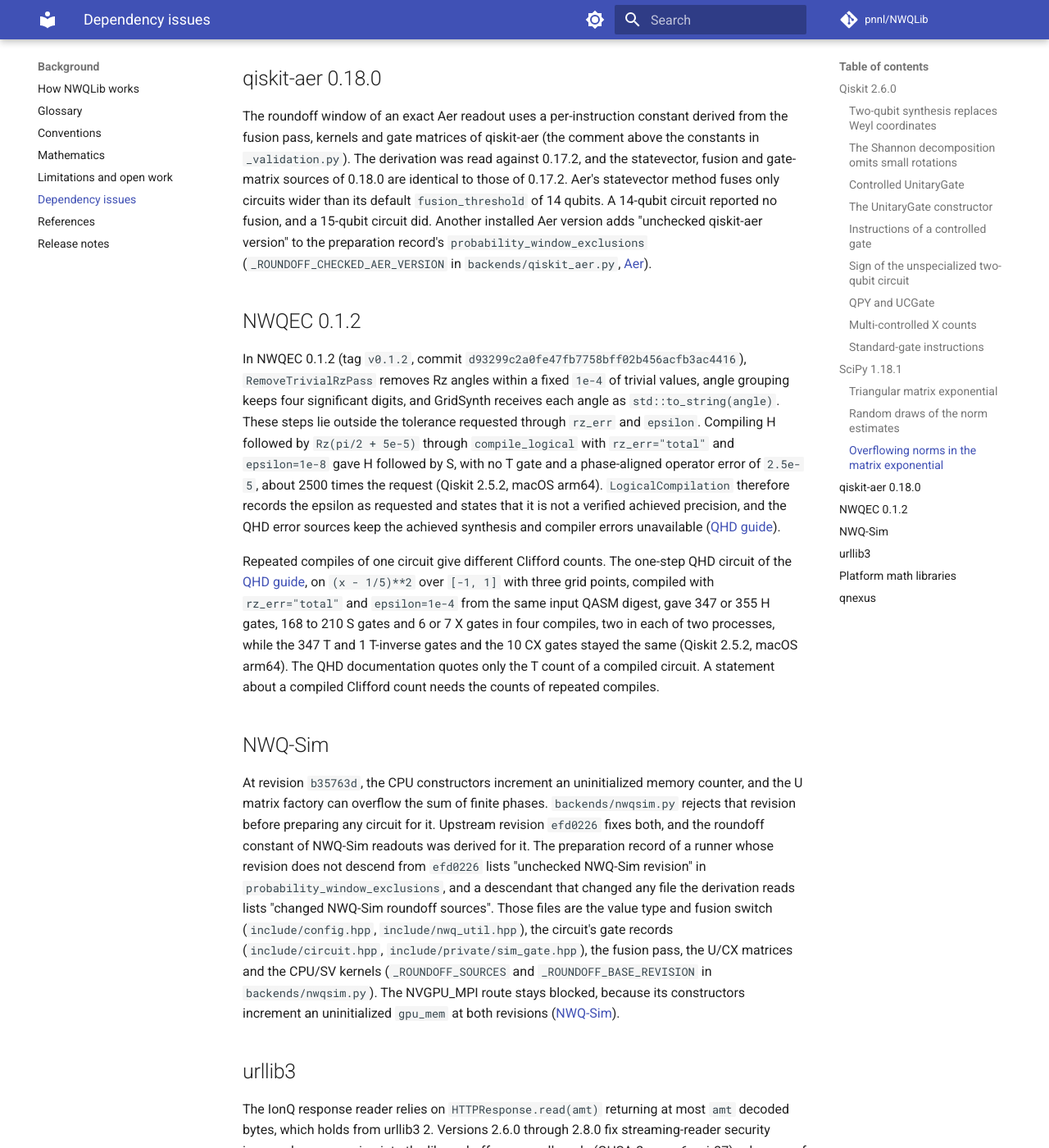
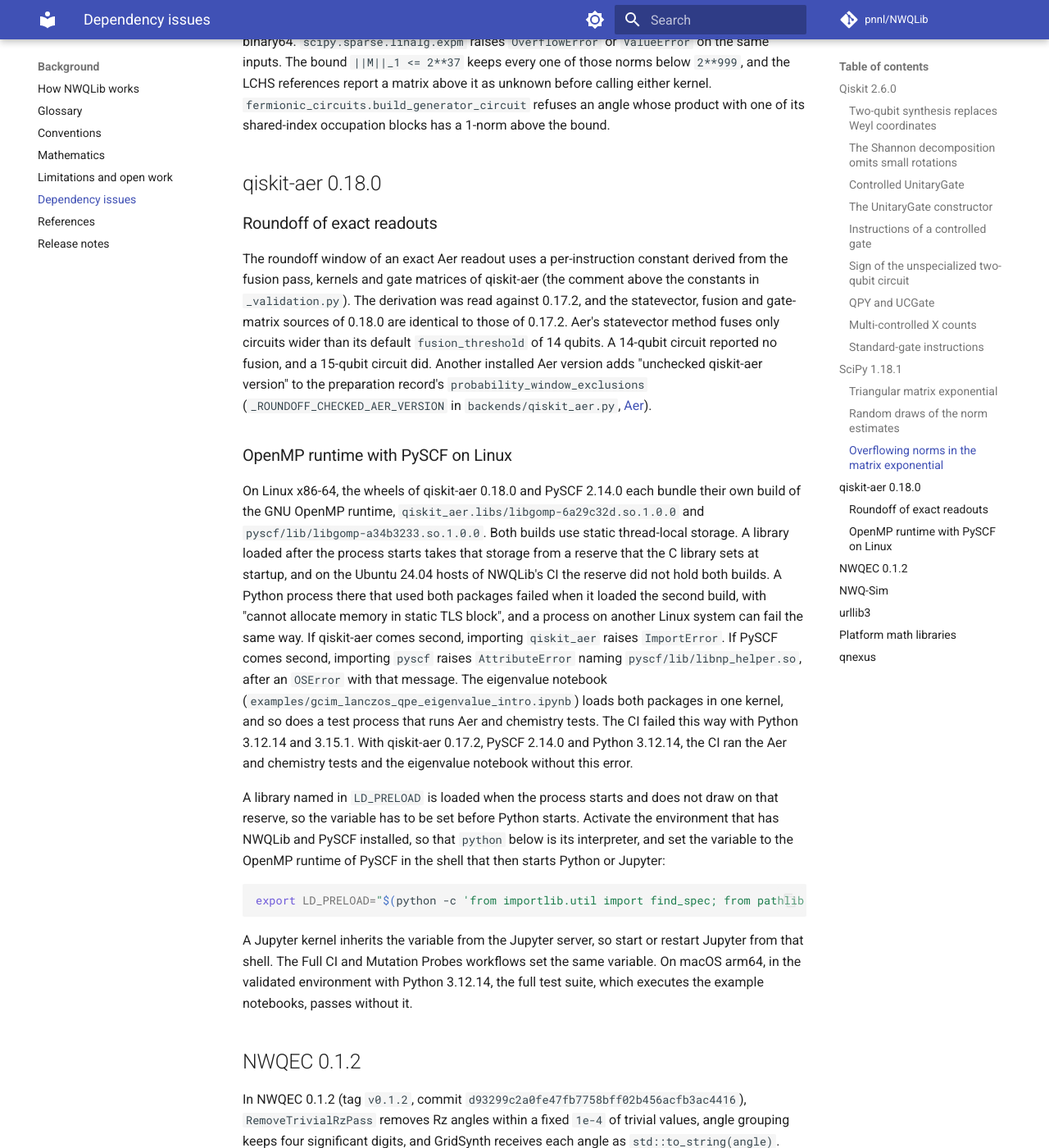
Before and after one commit to pnnl/NWQLib, an MkDocs documentation site: the page built from docs/dependency_issues.md, in a window 1280 px wide and 1400 px high, scrolled down 8619 px. Shown: the whole window at 82% size. Built offline with MkDocs 1.6.1 and Material for MkDocs 9.7.7, drawn with Linux system fonts in a browser that asks for light colours; comment, search, counter and statistics services are not loaded; some of the changed text lies outside the part shown.

Commit message:
v1.0.3.post1: preload PySCF's OpenMP runtime in every CI job that also loads qiskit-aer, and document the conflict
- On Linux, the wheels of qiskit-aer 0.18.0 and PySCF 2.14.0 bundle
  different builds of libgomp, and on the Ubuntu 24.04 runners the build
  that a process loads second fails with "cannot allocate memory in
  static TLS block". Full CI's stable and notebook jobs failed this way on
  7b39db6. The latest job passed because it already preloaded PySCF's
  build, and with qiskit-aer 0.17.2 the stable job ran the same tests
  without this error.
- The three Full CI jobs and Mutation Probes, whose baseline runs Aer and
  chemistry tests in one process, preload PySCF's libgomp with LD_PRELOAD.
- The dependency issues page describes the conflict and the LD_PRELOAD
  command. The release notes, the quickstart and the examples README point
  Linux users of the aer and chemistry extras to it, and MAINTENANCE.md
  says why the CI jobs preload it.

````diff
--- a/docs/dependency_issues.md
+++ b/docs/dependency_issues.md
@@ -1,6 +1,6 @@
 # Dependency issues
 
-This page lists defects and version-specific behavior of NWQLib's dependencies that change results or constrain installation, and what NWQLib does about each. The Python package versions are those of the validated environment in [`docs/ENVIRONMENT_LOCK.txt`](https://github.com/pnnl/NWQLib/blob/main/docs/ENVIRONMENT_LOCK.txt) of the repository: Qiskit 2.6.0, qiskit-aer 0.18.0, SciPy 1.18.1 and urllib3 2.8.0. The NWQ-Sim revision is `efd0226` or a descendant with the same roundoff source files, such as `202f5ca` ([NWQ-Sim](nwqsim.md)). Where a test or review detects a change in the dependency, the entry names it.
+This page lists defects and version-specific behavior of NWQLib's dependencies that change results or constrain installation, and what NWQLib does about each. The Python package versions are those of the validated environment in [`docs/ENVIRONMENT_LOCK.txt`](https://github.com/pnnl/NWQLib/blob/main/docs/ENVIRONMENT_LOCK.txt) of the repository: Qiskit 2.6.0, qiskit-aer 0.18.0, PySCF 2.14.0, SciPy 1.18.1 and urllib3 2.8.0. The NWQ-Sim revision is `efd0226` or a descendant with the same roundoff source files, such as `202f5ca` ([NWQ-Sim](nwqsim.md)). Where a test or review detects a change in the dependency, the entry names it.
 
 | Dependency | Issue | Effect | NWQLib's handling |
 | --- | --- | --- | --- |
@@ -19,6 +19,7 @@
 | SciPy 1.18.1 | `onenormest` draws from NumPy's global random generator | `scipy.sparse.linalg.expm` and `expm_multiply` advance the caller's random stream, and their chosen parameters depend on it | These calls run inside `_linalg_laws.seeded_norm_estimates` |
 | SciPy 1.18.1 | `scipy.linalg.expm` derives its squaring count from an overflowed norm | A 3 x 3 input of 1-norm `2**39` did not return within 20 s | The LCHS references refuse a 1-norm above `2**37` |
 | qiskit-aer 0.18.0 | Fusion and kernels set the roundoff of exact readouts | Probability windows depend on the version | Constant derived from the 0.17.2 sources, which 0.18.0 shares, other versions listed as an exclusion |
+| qiskit-aer 0.18.0 and PySCF 2.14.0 on Linux | The wheels bundle different builds of the OpenMP runtime `libgomp` | A process that loads both can fail at the second with "cannot allocate memory in static TLS block" | Not worked around in code. Preload the OpenMP runtime of PySCF with `LD_PRELOAD`, as the Full CI and Mutation Probes workflows do |
 | NWQ-Sim `b35763d` | Uninitialized memory counters and U phase overflow | Undefined behavior | Revision rejected, roundoff constant derived for `efd0226` |
 | urllib3 before 2.8.0 | Streaming-reader defects | Unbounded buffering and known security issues | The `ionq` extra requires urllib3 2.8.0 or later |
 | qnexus 0.49.0 | Declares pandas `>=2,<3` | `pip check` reports a conflict with pandas 3 | Not worked around, the qualified installation is documented |
@@ -94,7 +95,21 @@
 
 ## qiskit-aer 0.18.0
 
+### Roundoff of exact readouts
+
 The roundoff window of an exact Aer readout uses a per-instruction constant derived from the fusion pass, kernels and gate matrices of qiskit-aer (the comment above the constants in `_validation.py`). The derivation was read against 0.17.2, and the statevector, fusion and gate-matrix sources of 0.18.0 are identical to those of 0.17.2. Aer's statevector method fuses only circuits wider than its default `fusion_threshold` of 14 qubits. A 14-qubit circuit reported no fusion, and a 15-qubit circuit did. Another installed Aer version adds "unchecked qiskit-aer version" to the preparation record's `probability_window_exclusions` (`_ROUNDOFF_CHECKED_AER_VERSION` in `backends/qiskit_aer.py`, [Aer](aer.md)).
+
+### OpenMP runtime with PySCF on Linux
+
+On Linux x86-64, the wheels of qiskit-aer 0.18.0 and PySCF 2.14.0 each bundle their own build of the GNU OpenMP runtime, `qiskit_aer.libs/libgomp-6a29c32d.so.1.0.0` and `pyscf/lib/libgomp-a34b3233.so.1.0.0`. Both builds use static thread-local storage. A library loaded after the process starts takes that storage from a reserve that the C library sets at startup, and on the Ubuntu 24.04 hosts of NWQLib's CI the reserve did not hold both builds. A Python process there that used both packages failed when it loaded the second build, with "cannot allocate memory in static TLS block", and a process on another Linux system can fail the same way. If qiskit-aer comes second, importing `qiskit_aer` raises `ImportError`. If PySCF comes second, importing `pyscf` raises `AttributeError` naming `pyscf/lib/libnp_helper.so`, after an `OSError` with that message. The eigenvalue notebook (`examples/gcim_lanczos_qpe_eigenvalue_intro.ipynb`) loads both packages in one kernel, and so does a test process that runs Aer and chemistry tests. The CI failed this way with Python 3.12.14 and 3.15.1. With qiskit-aer 0.17.2, PySCF 2.14.0 and Python 3.12.14, the CI ran the Aer and chemistry tests and the eigenvalue notebook without this error.
+
+A library named in `LD_PRELOAD` is loaded when the process starts and does not draw on that reserve, so the variable has to be set before Python starts. Activate the environment that has NWQLib and PySCF installed, so that `python` below is its interpreter, and set the variable to the OpenMP runtime of PySCF in the shell that then starts Python or Jupyter:
+
+```bash
+export LD_PRELOAD="$(python -c 'from importlib.util import find_spec; from pathlib import Path; (path,) = Path(find_spec("pyscf").submodule_search_locations[0], "lib").glob("libgomp*.so*"); print(path)')"
+```
+
+A Jupyter kernel inherits the variable from the Jupyter server, so start or restart Jupyter from that shell. The Full CI and Mutation Probes workflows set the same variable. On macOS arm64, in the validated environment with Python 3.12.14, the full test suite, which executes the example notebooks, passes without it.
 
 ## NWQEC 0.1.2
 
````
Also changed, not shown: docs/MAINTENANCE.md (+2 -2 lines), docs/quickstart.md (+2 -0 lines), docs/release_notes.md (+2 -0 lines), examples/README.md (+1 -1 lines), 2 other files.
